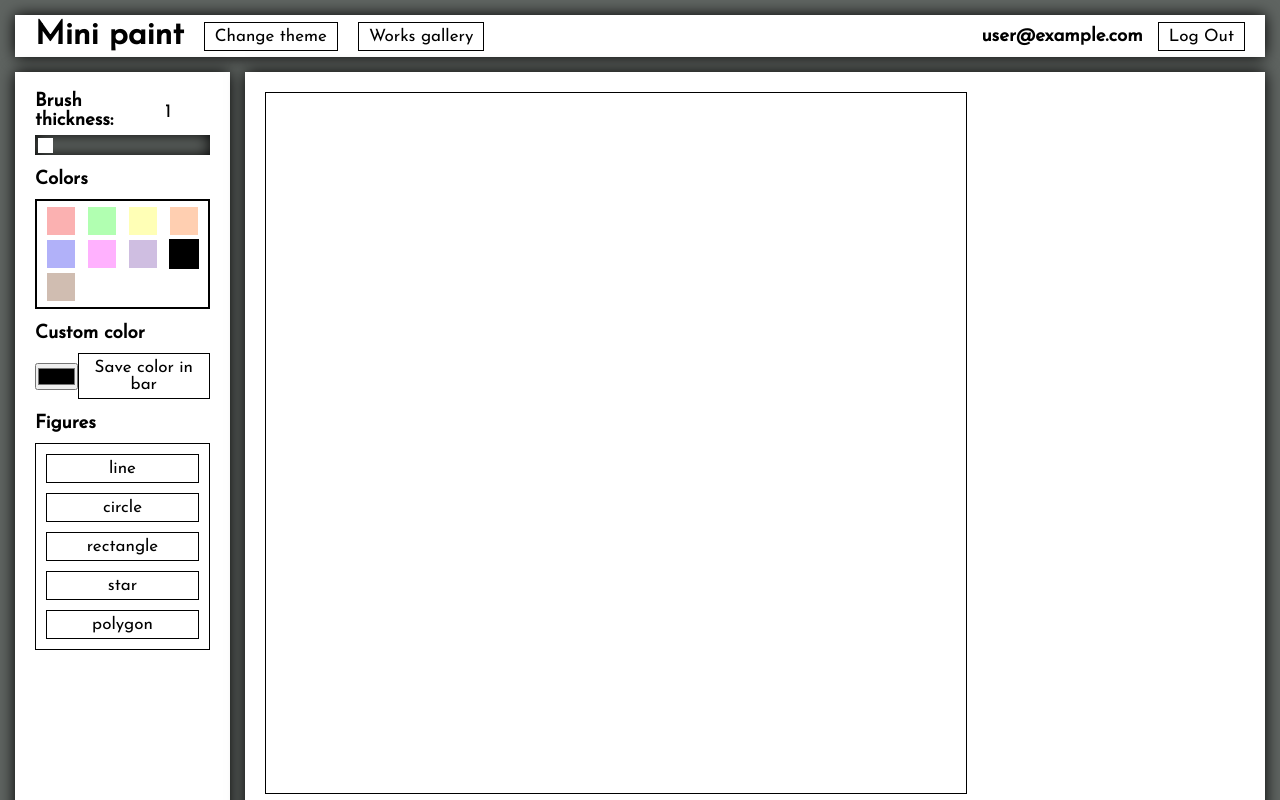
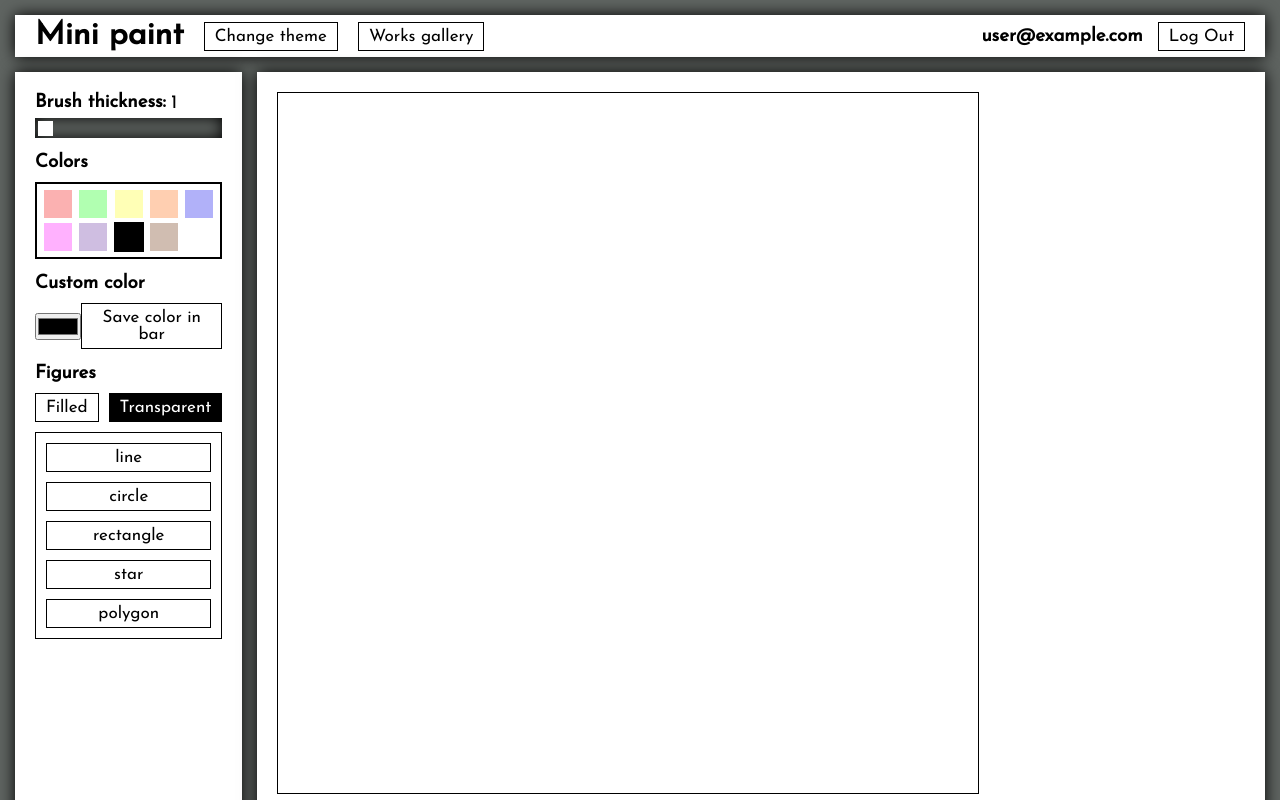
Before and after one commit to kirpichev228/mini-paint, a Vue app in the folder mini-paint/: page / in a window 1280 px wide. Built offline with nearby package versions, Linux system fonts and the light colour scheme; no server answers; sample sign-in values are in the browser's storage.

Commit message:
jst-694 implement figure filling

```diff
--- a/mini-paint/src/components/CanvasComponent.vue
+++ b/mini-paint/src/components/CanvasComponent.vue
@@ -26,6 +26,7 @@ const endY = ref(0)
 const width = canvasStore.getBrushThickness
 const color = canvasStore.getPickedColor
 const choosenFigure = canvasStore.getChoosenFigure
+const isFilled = canvasStore.getIsFigureFilled
 
 const initializeCanvas = () => {
   if (!canvas.value) {
@@ -36,6 +37,7 @@ const initializeCanvas = () => {
     ctx.lineWidth = Number(width.value)
     ctx.lineCap = 'round'
     ctx.strokeStyle = color.value
+    ctx.fillStyle = color.value
   }
 }
 
@@ -61,6 +63,7 @@ function drawRect(event: MouseEvent) {
     endY.value = event.offsetY
 
     ctx.strokeRect(startX.value, startY.value, endX.value - startX.value, endY.value - startY.value)
+    isFilled.value && ctx.fillRect(startX.value, startY.value, endX.value - startX.value, endY.value - startY.value)
   }
 
   isDrawing.value = false
--- a/mini-paint/src/components/FiguresBar.vue
+++ b/mini-paint/src/components/FiguresBar.vue
@@ -1,6 +1,24 @@
 <template>
   <div class="figures-wrapper">
     <h3>Figures</h3>
+    <div class="fill">
+      <ButtonSample
+        :class="{
+          active: isFigureFilled
+        }"
+        @click="setFillState(true)"
+      >
+        Filled
+      </ButtonSample>
+      <ButtonSample
+        :class="{
+          active: !isFigureFilled
+        }"
+        @click="setFillState(false)"
+      >
+        Transparent
+      </ButtonSample>
+    </div>
     <div class="figures-container">
       <ButtonSample
         v-for="(figure, index) in figuresList"
@@ -23,22 +41,33 @@ import ButtonSample from './UI/ButtonSample.vue'
 const canvasStore = useCanvasStore()
 const figuresList = canvasStore.getFigures
 const currentFigure = canvasStore.getChoosenFigure
+const isFigureFilled = canvasStore.getIsFigureFilled
 
 const setFigure = (figure: string) => {
   canvasStore.setFigure(figure)
+}
+const setFillState = (state: boolean) => {
+  canvasStore.setFillState(state)
 }
 </script>
 
 <style scoped>
 .figures-wrapper {
   width: 100%;
+  display: flex;
+  flex-direction: column;
+  gap: 10px;
 }
 .figures-container {
   padding: 10px;
-  margin-top: 10px;
   border: 1px solid var(--color-secondary);
   display: flex;
   flex-direction: column;
+  gap: 10px;
+}
+
+.fill {
+  display: flex;
   gap: 10px;
 }
 
--- a/mini-paint/src/stores/canvasStore.ts
+++ b/mini-paint/src/stores/canvasStore.ts
@@ -17,12 +17,14 @@ export const useCanvasStore = defineStore('canvasStore', () => {
   const pickedColor = ref('#000000')
   const brushThickness = ref(1)
   const choosenFigure = ref('')
+  const isFigureFilled = ref(false)
 
   const getColors = computed(() => colors)
   const getFigures = computed(() => figures)
   const getPickedColor = computed(() => pickedColor)
   const getBrushThickness = computed(() => brushThickness)
   const getChoosenFigure = computed(() => choosenFigure)
+  const getIsFigureFilled = computed(() => isFigureFilled)
 
   function setPickedColor(color: string) {
     if (pickedColor.value === color) {
@@ -46,6 +48,9 @@ export const useCanvasStore = defineStore('canvasStore', () => {
       choosenFigure.value = figure
     }
   }
+  function setFillState(state: boolean) {
+    isFigureFilled.value = state
+  }
 
   return {
     getColors,
@@ -53,9 +58,11 @@ export const useCanvasStore = defineStore('canvasStore', () => {
     getPickedColor,
     getBrushThickness,
     getChoosenFigure,
+    getIsFigureFilled,
     addColors,
     setPickedColor,
     setBrushThikness,
-    setFigure
+    setFigure,
+    setFillState
   }
 })
```
